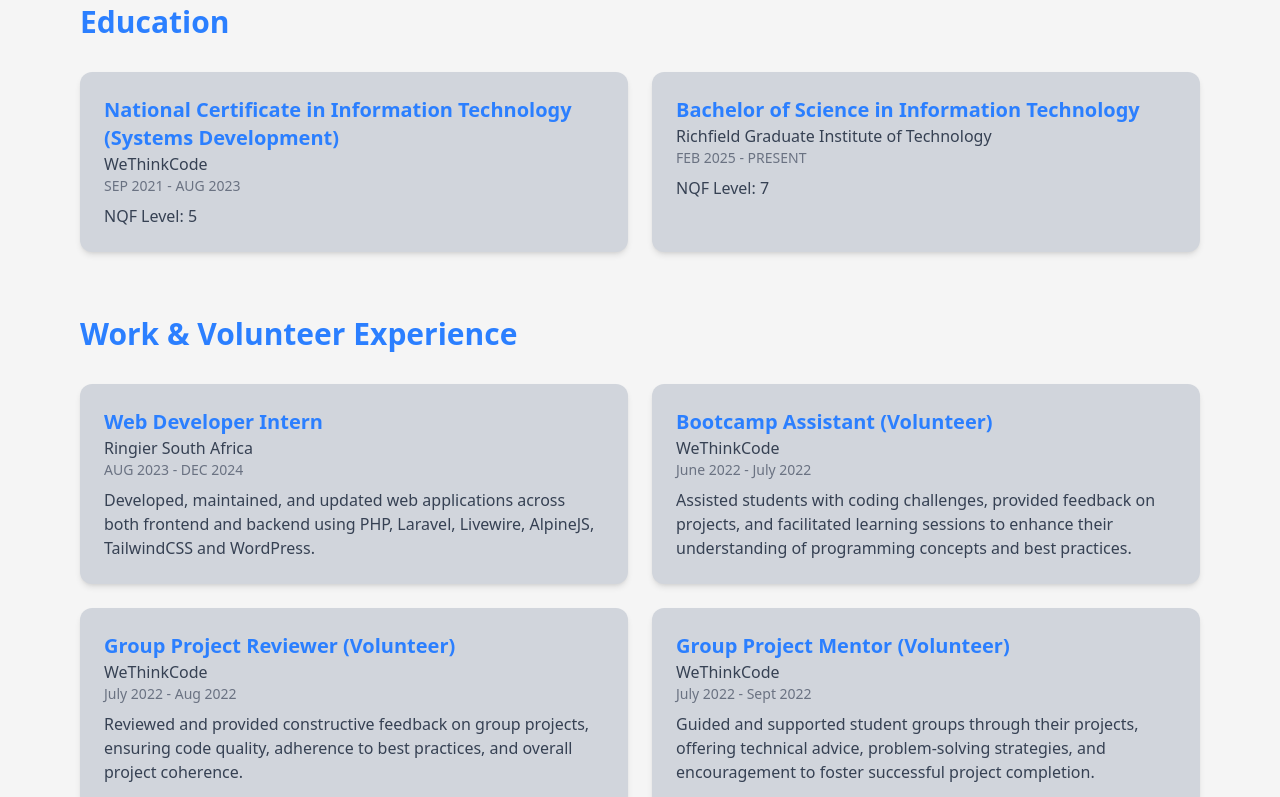
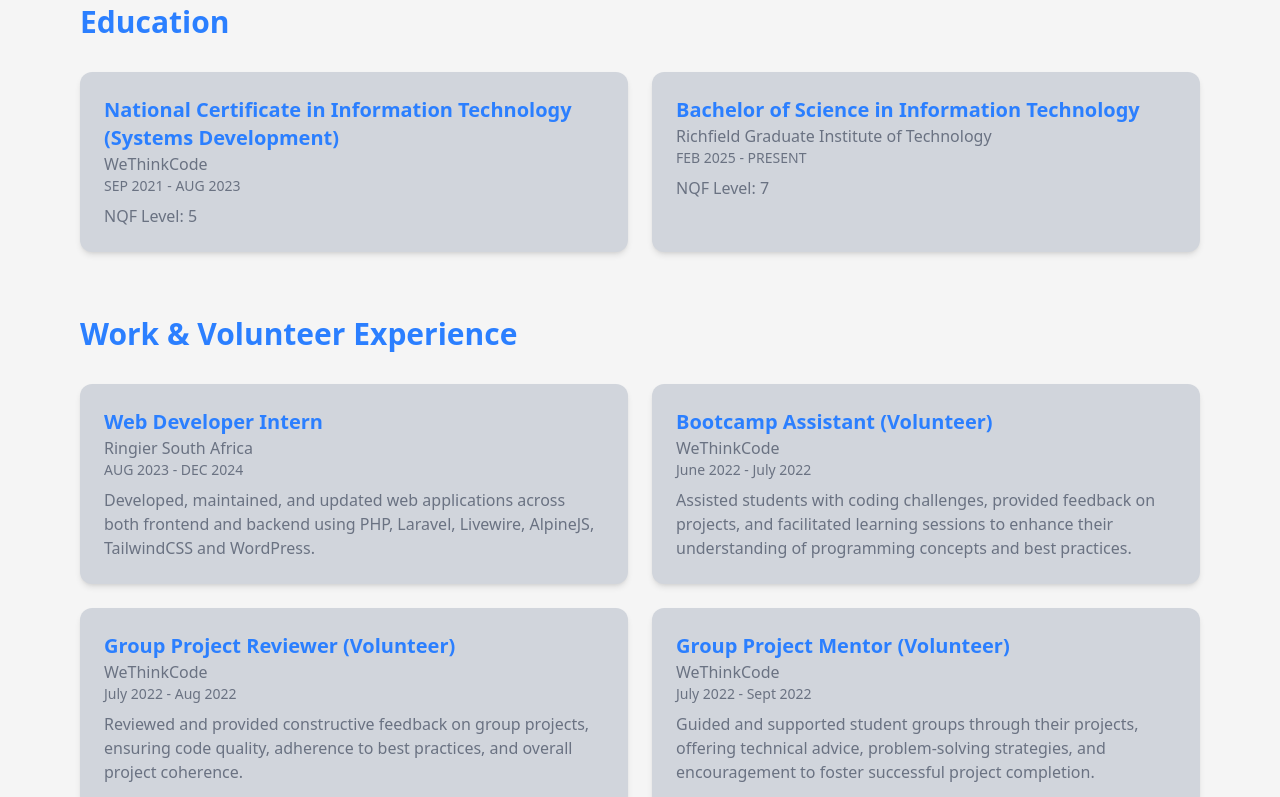
Before and after one commit to lolothemisfit/portfolio, a React app in the folder frontend/: page / in a window 1280 px wide. Shown: the part 1660-2457 px from the top of the page. Built offline with nearby package versions, Linux system fonts and the light colour scheme; no server answers; the HTML template or start-up script is replaced by a standard one.

Commit message:
Change text color classes for education and work

```diff
--- a/frontend/src/components/Experience.jsx
+++ b/frontend/src/components/Experience.jsx
@@ -80,9 +80,9 @@
                     className="bg-gray-300 p-6 rounded-xl shadow-md hover:scale-105 hover:shadow-xl transition-transform duration-300"
                 >
                     <h3 className="text-xl font-semibold text-blue-500">{edu.title}</h3>
-                    <p className="text-gray-700 dark:text-gray-300">{edu.institution}</p>
+                    <p className="text-gray-500">{edu.institution}</p>
                     <p className="text-sm text-gray-500">{edu.date}</p>
-                    <p className="mt-2 text-gray-700 dark:text-gray-300">NQF Level: {edu.NQFlevel}</p>
+                    <p className="mt-2 text-gray-500">NQF Level: {edu.NQFlevel}</p>
                 </motion.div>
                 ))}
             </motion.div>
@@ -105,10 +105,10 @@
                     className="bg-gray-300 p-6 rounded-xl shadow-md hover:scale-105 hover:shadow-xl transition-transform duration-300"
                 >
                     <h3 className="text-xl font-semibold text-blue-500">{work.title}</h3>
-                    <p className="text-gray-700 dark:text-gray-300">{work.company}</p>
+                    <p className="text-gray-500">{work.company}</p>
                     <p className="text-sm text-gray-500">{work.date}</p>
                     {work.description && (
-                    <p className="mt-2 text-gray-700 dark:text-gray-300">{work.description}</p>
+                    <p className="mt-2 text-gray-500">{work.description}</p>
                     )}
                 </motion.div>
                 ))}
```
